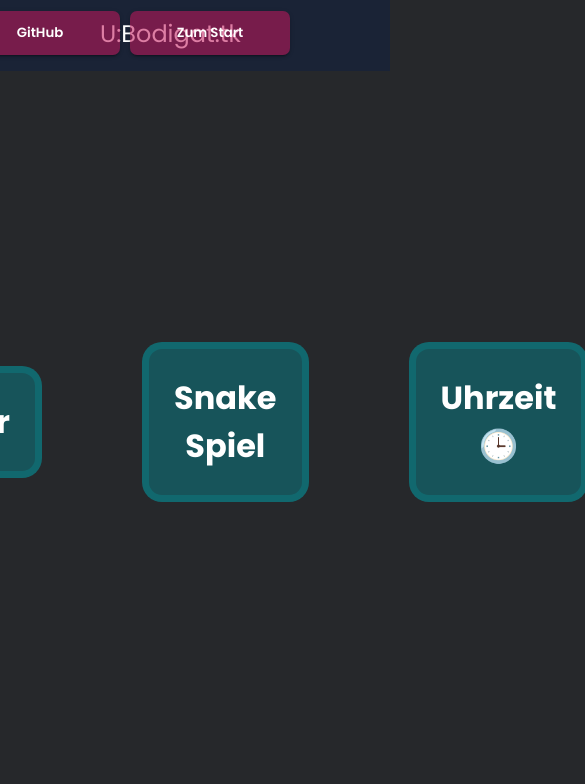
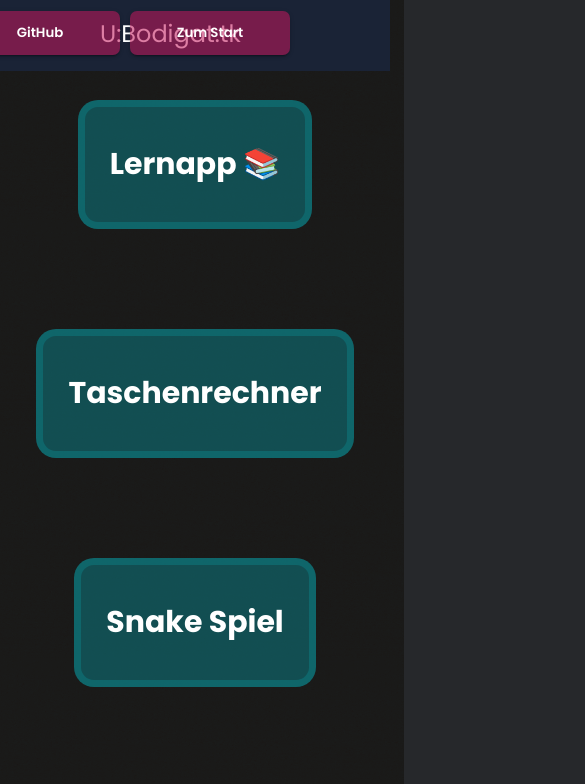
Before and after one commit to U-Bodigat/ubodigat.github.io, a plain HTML site: page menü.html in a window 390 px wide. Shown: the top 784 px of the page, 585 px wide, since content can reach past the window. Drawn offline with Linux system fonts and the light colour scheme.

Commit message:
18.12.2022 | Menü responsive gemacht.

```diff
--- a/menü.html
+++ b/menü.html
@@ -60,7 +60,7 @@
     <!-- End Google Tag Manager -->
 </head>
 
-<body>
+<body id="Hintergrundstart">
     <!-- Google Tag Manager (noscript) -->
     <noscript><iframe src="https://www.googletagmanager.com/ns.html?id=GTM-WTDQC48"
     height="0" width="0" style="display:none;visibility:hidden"></iframe></noscript>
@@ -75,6 +75,7 @@
         </header>
     </main>
 
+    <nav>
         <h1 class="Menüpunkte">
             <a href="/lernapp/index.html">Lernapp 📚</a>
         </h1>
@@ -94,6 +95,8 @@
         <h1 class="Menüpunkte">
             <a href="Beschreibung.html">Beschreibung</a>
         </h1>
+    </nav>
+
 
 </body>
 
--- a/style.css
+++ b/style.css
@@ -115,6 +115,7 @@ footer {
     text-align: center;
     border: 7px solid #0d78808e;
     margin: 50px;
+    font-size: 30px;
     border-radius: 20px;
 }
 
@@ -182,7 +183,8 @@ footer {
 }
 
 #Hintergrundstart {
-    background: black;
+    background-image: url(UBodigat.tk\ Hintergrund.gif);
+    background-size: 100%;
 }
 
 #Beschreibungsüberschrift {
@@ -231,3 +233,46 @@ footer {
 #Verlinkungsbutton {
     margin-top: 30%;
 }
+
+nav {
+    display: flex;
+    justify-content: space-between;
+    align-items: center;
+    color: #fff;
+    text-align: center;
+    margin: 50px;
+    border-radius: 20px;
+}
+
+nav a {
+    border: 0px solid #ffffff;
+    padding: 25px;
+    display: block;
+    color: #ffffff;
+    text-decoration: none;
+}
+
+@media (max-width: 1300px) {
+    nav {
+        flex-direction: column;
+        text-align: center;
+        justify-content: center;
+    }
+    nav a {
+        margin: 10px 0;
+    }
+}
+
+@media (min-width: 1300px) {
+    nav {
+        margin-left: 60%;
+        margin-right: 50%;
+    }
+}
+
+@media (min-width: 1500px) {
+    nav {
+        margin-left: 0%;
+        margin-right: 0%;
+    }
+}
```
Also changed, not shown: UBodigat.tk Hintergrund.gif (added). Lines whose indentation alone changed are shown as unchanged.
